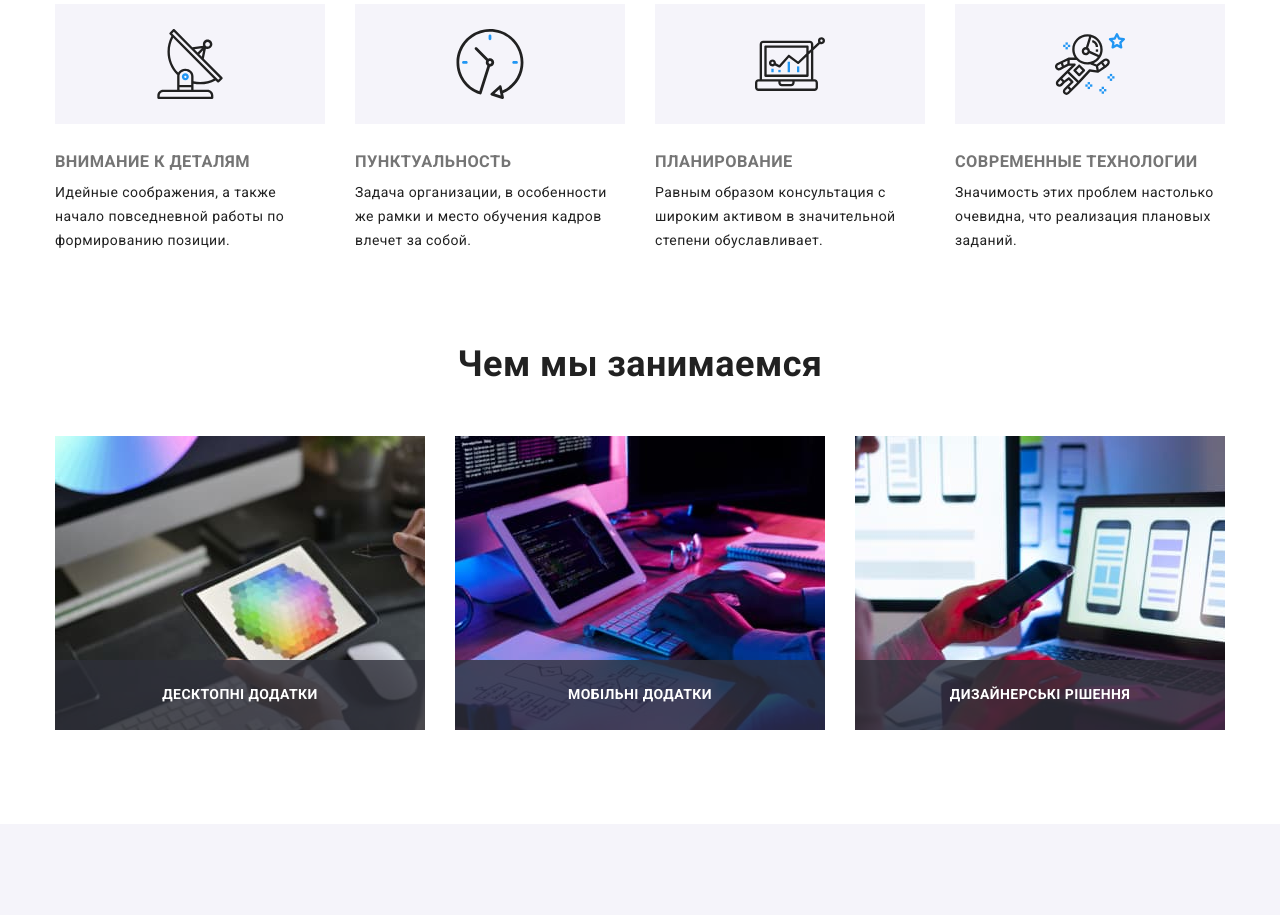
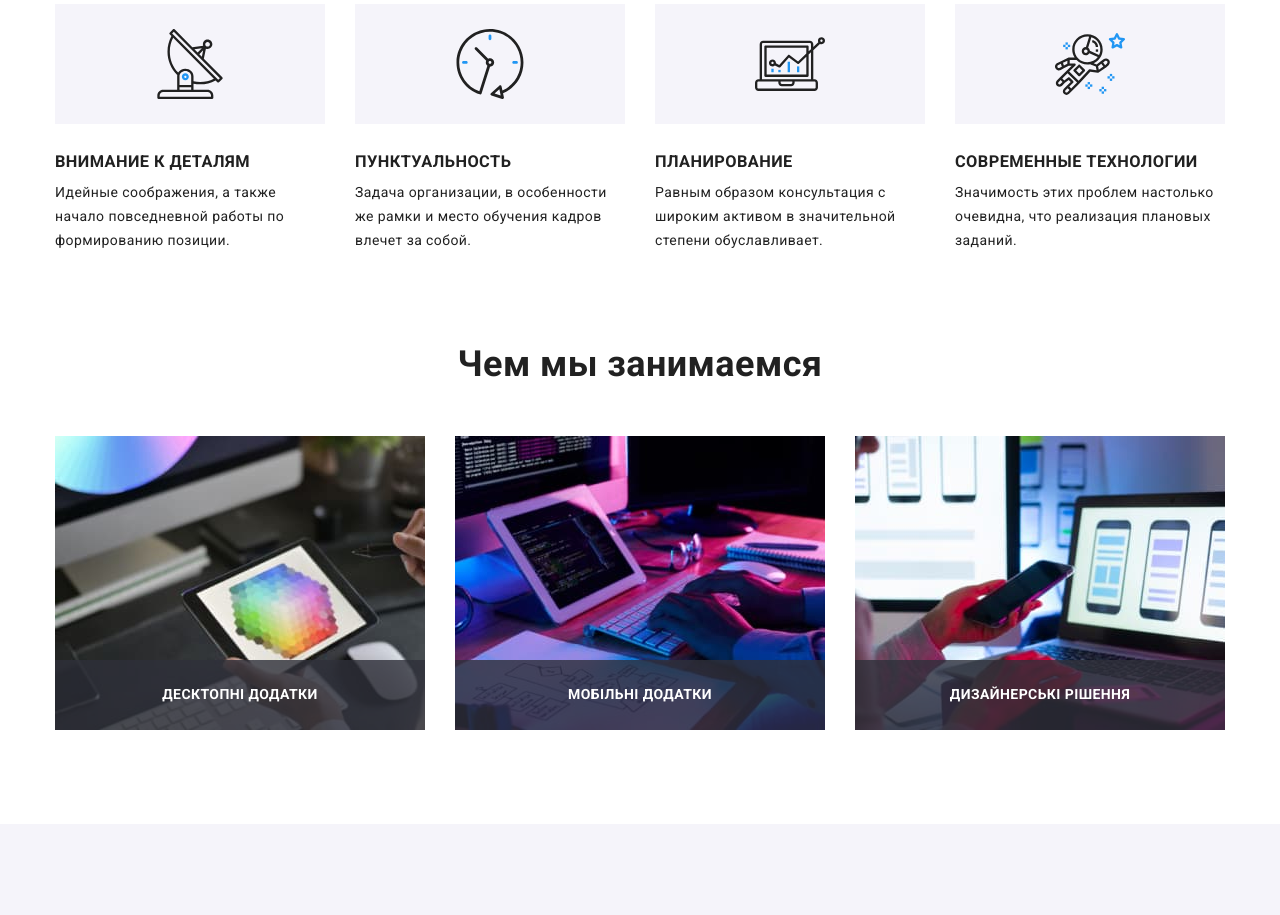
Before and after one commit to IvanShatylo/goit-markup-hw-08, a plain HTML site: page index.html in a window 1280 px wide. Shown: the part 772-1687 px from the top of the page. Drawn offline with nearby package versions, Linux system fonts and the light colour scheme.

Commit message:
update scss

```diff
--- a/sass/layout/_advanteges.scss
+++ b/sass/layout/_advanteges.scss
@@ -87,7 +87,7 @@
     font-weight: 700;
     line-height: 16px;
     text-transform: uppercase;
-    color: var(--accent-color);
+    color: #212121;
     margin-bottom: 10px;
   }
 
```
Also changed, not shown: css/main.css, css/main.min.css, 1 other file.
